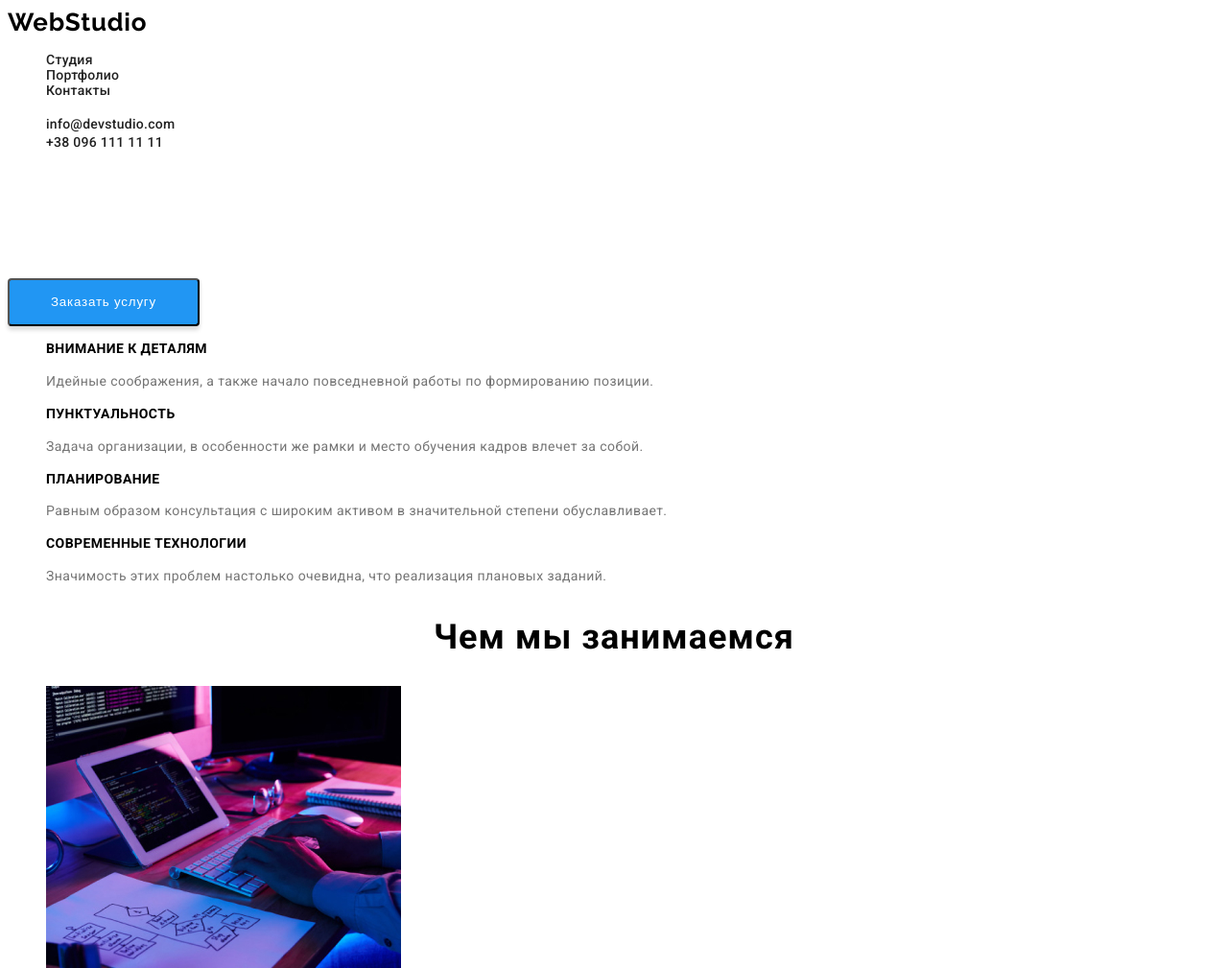
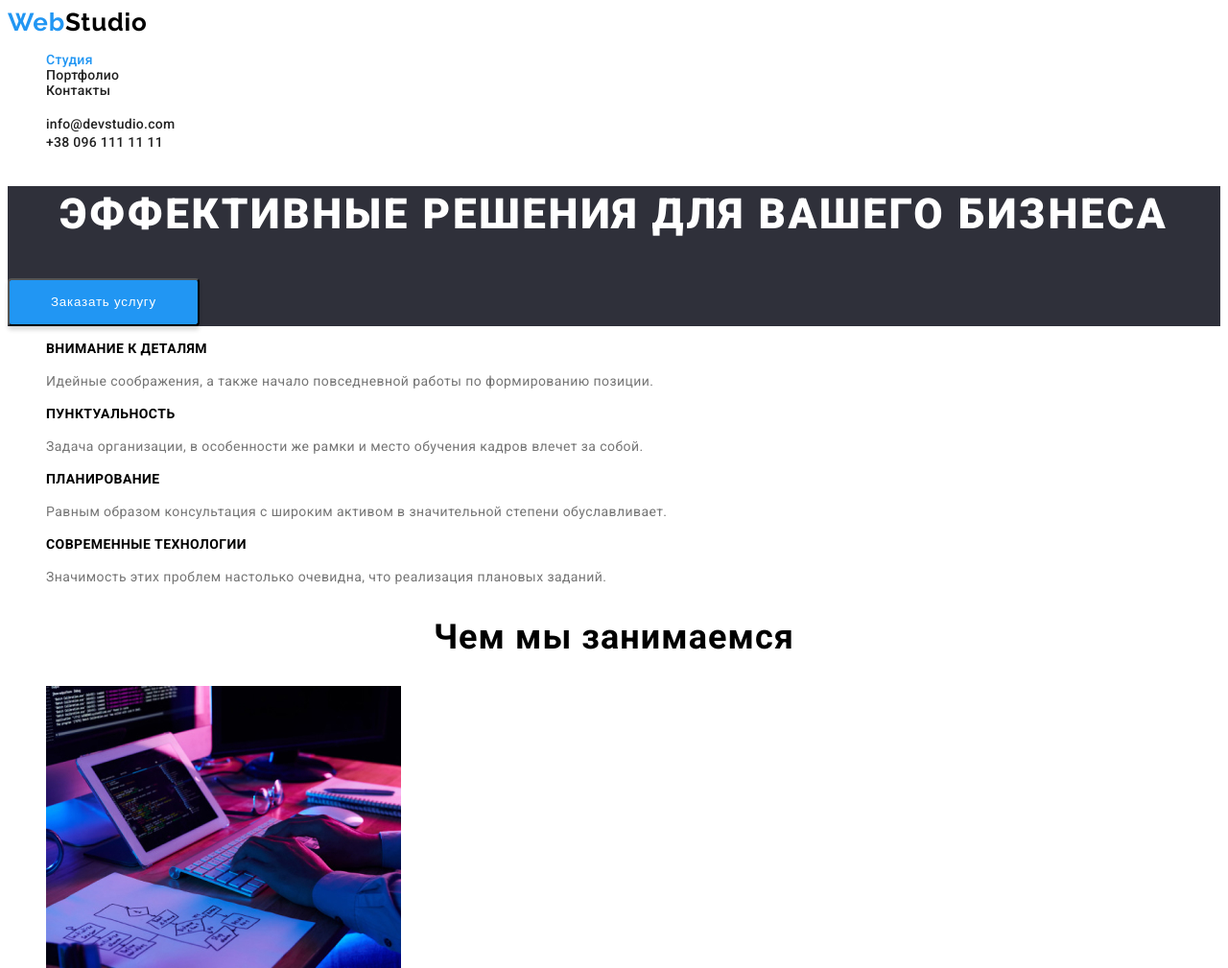
Before and after one commit to Gector4/goit-markup-hw-02, a plain HTML site: page index.html in a window 1280 px wide. Shown: the top 1009 px of the page at 96% size. Drawn offline with Linux system fonts and the light colour scheme.

Commit message:
домашняя работа2

```diff
--- a/index.html
+++ b/index.html
@@ -16,9 +16,9 @@
     <!-- HEADER -->
     <header class="page-header">
       <nav class="navigation">
-        <a class="logo link" href="" lang="en">WebStudio</a>
+        <a class="logo link" href="" lang="en"><span class="logo-collor">Web</span>Studio</a>
         <ul class="menu list">
-          <li class="menu-item"><a class="menu-link link" href="index.html">Студия</a></li>
+          <li class="menu-item"><a class="menu-link link current" href="index.html">Студия</a></li>
 
           <li class="menu-item"><a class="menu-link link" href="./portfolio/portfolio.html">Портфолио</a></li>
 
@@ -35,7 +35,7 @@
     <main>
       <!-- Hero -->
 
-      <section class="hero">
+      <section class="hero-background hero">
           <h1 class="title">Эффективные решения для вашего бизнеса</h1>
           <button class="order-btn" type="button">Заказать услугу</button>
       </section>
@@ -153,10 +153,10 @@
       </section>
     </main>
     <!-- Address-footer -->
-    <footer class="address">
-      <a class="logo link" href="" lang="en">WebStudio</a>
+    <footer class="background-footer address">
+      <a class="logo-footer link" href="" lang="en"><span class="logo-collor-footer">Web</span>Studio</a>
       <address class="">
-        <ul class="list-address list">
+        <ul class="list">
           <li>
             <a class="list-address-map link"
               href="https://www.google.com/maps/place/%D0%B1%D1%83%D0%BB.+%D0%9B%D0%B5%D1%81%D0%B8+%D0%A3%D0%BA%D1%80%D0%B0%D0%B8%D0%BD%D0%BA%D0%B8,+26,+%D0%9A%D0%B8%D0%B5%D0%B2,+%D0%A3%D0%BA%D1%80%D0%B0%D0%B8%D0%BD%D0%B0,+02000/@50.4265807,30.5361918,17z/data=!3m1!4b1!4m5!3m4!1s0x40d4cf0e033ecbe9:0x57a4dffefec77da0!8m2!3d50.4265807!4d30.5383858"
```
